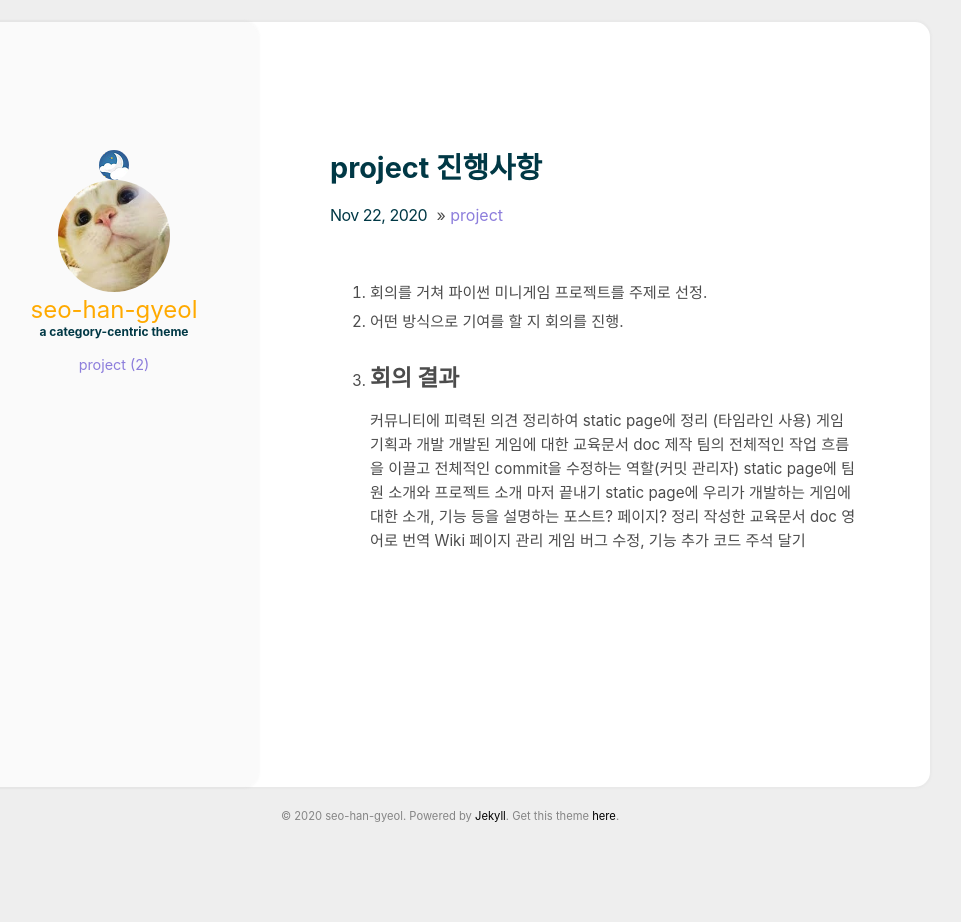
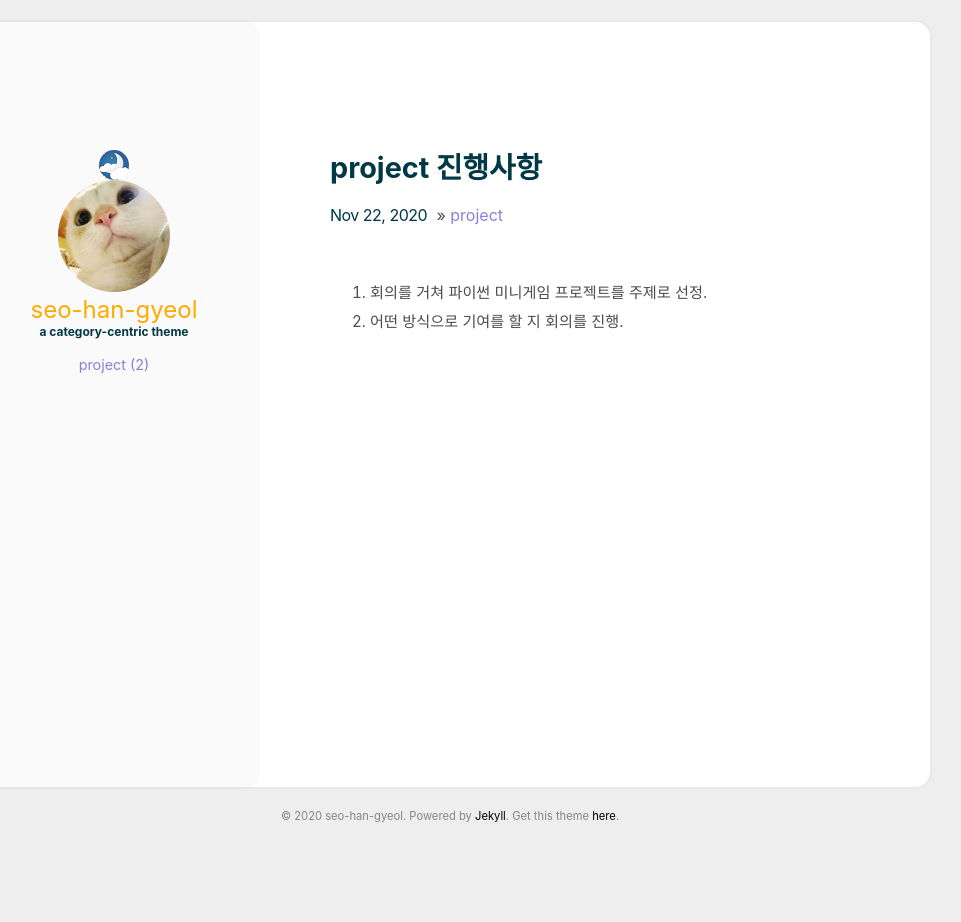
Before and after one commit to Seo-han-gyeol/OSS-SHG.github.io, a Jekyll site: the page built from _posts/2020-11-22-project_1.md, in a window 1280 px wide. Shown: the whole page, without its empty margins (190-1151 px from the left). Built offline with Jekyll 4.4.1, drawn with Linux system fonts in a browser that asks for light colours.

Commit message:
Update 2020-11-22-project_1.md

```diff
--- a/_posts/2020-11-22-project_1.md
+++ b/_posts/2020-11-22-project_1.md
@@ -6,15 +6,3 @@ comments: true
 
 1. 회의를 거쳐 파이썬 미니게임 프로젝트를 주제로 선정.
 2. 어떤 방식으로 기여를 할 지 회의를 진행.
-3. 회의 결과
-------------------------------------------------------------------------
-커뮤니티에 피력된 의견 정리하여 static page에 정리 (타임라인 사용)
-게임 기획과 개발
-개발된 게임에 대한 교육문서 doc 제작
-팀의 전체적인 작업 흐름을 이끌고 전체적인 commit을 수정하는 역할(커밋 관리자)
-static page에 팀원 소개와 프로젝트 소개 마저 끝내기
-static page에 우리가 개발하는 게임에 대한 소개, 기능 등을 설명하는 포스트? 페이지? 정리
-작성한 교육문서 doc 영어로 번역
-Wiki 페이지 관리
-게임 버그 수정, 기능 추가
-코드 주석 달기
```
